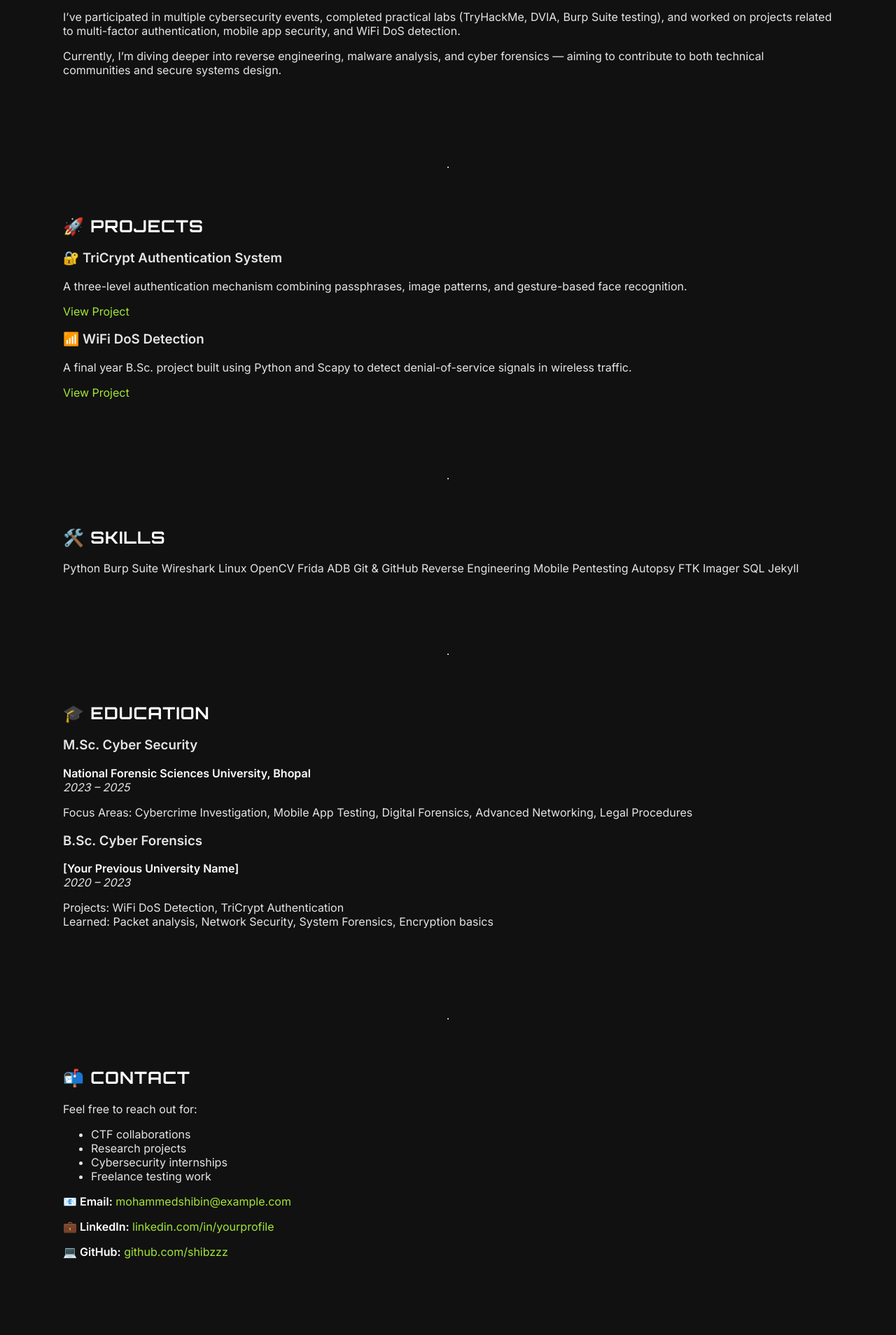
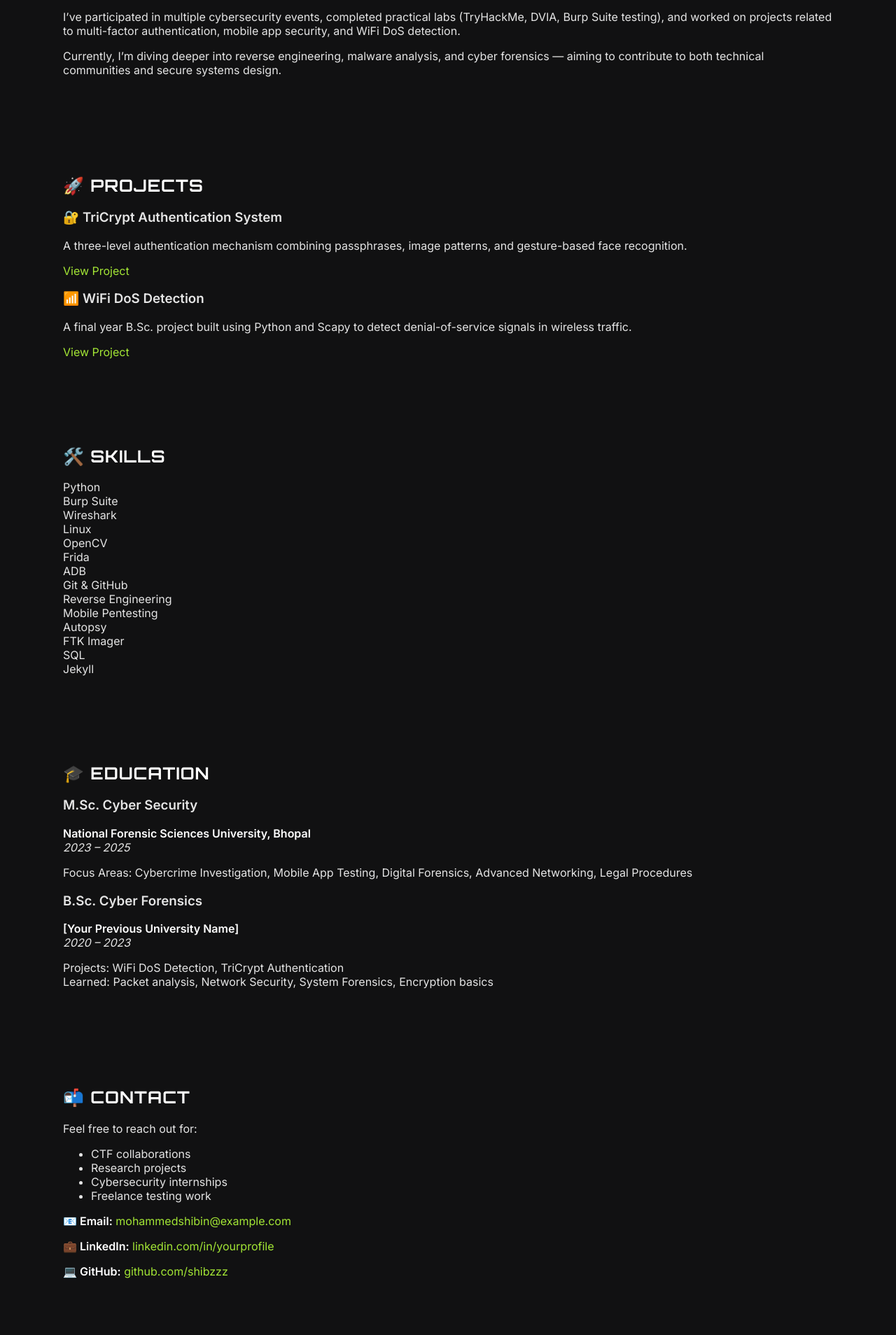
Before and after one commit to Shibzzz/mohdshibin, a Jekyll site: the page built from index.md, in a window 1280 px wide. Shown: the part 677-2585 px from the top of the page at 70% size. Built offline with Jekyll 4.4.1, drawn with Linux system fonts in a browser that asks for light colours.

Commit message:
Update index.md

```diff
--- a/index.md
+++ b/index.md
@@ -37,7 +37,6 @@ title: Home
   </p>
 </section>
 
----
 
 <section class="reveal-on-scroll">
   <h2>🚀 Projects</h2>
@@ -55,29 +54,28 @@ title: Home
   </div>
 </section>
 
----
 
 <section class="reveal-on-scroll">
   <h2>🛠️ Skills</h2>
   <div class="skills-list">
-    <span class="skill">Python</span>
-    <span class="skill">Burp Suite</span>
-    <span class="skill">Wireshark</span>
-    <span class="skill">Linux</span>
-    <span class="skill">OpenCV</span>
-    <span class="skill">Frida</span>
-    <span class="skill">ADB</span>
-    <span class="skill">Git & GitHub</span>
-    <span class="skill">Reverse Engineering</span>
-    <span class="skill">Mobile Pentesting</span>
-    <span class="skill">Autopsy</span>
-    <span class="skill">FTK Imager</span>
-    <span class="skill">SQL</span>
-    <span class="skill">Jekyll</span>
+    <span class="skill">Python</span><br>
+    <span class="skill">Burp Suite</span><br>
+    <span class="skill">Wireshark</span><br>
+    <span class="skill">Linux</span><br>
+    <span class="skill">OpenCV</span><br>
+    <span class="skill">Frida</span><br>
+    <span class="skill">ADB</span><br>
+    <span class="skill">Git & GitHub</span><br>
+    <span class="skill">Reverse Engineering</span><br>
+    <span class="skill">Mobile Pentesting</span><br>
+    <span class="skill">Autopsy</span><br>
+    <span class="skill">FTK Imager</span><br>
+    <span class="skill">SQL</span><br>
+    <span class="skill">Jekyll</span><br>
   </div>
 </section>
 
----
+
 
 <section class="reveal-on-scroll">
   <h2>🎓 Education</h2>
@@ -93,7 +91,6 @@ title: Home
   Learned: Packet analysis, Network Security, System Forensics, Encryption basics</p>
 </section>
 
----
 
 <section class="reveal-on-scroll">
   <h2>📬 Contact</h2>
@@ -110,7 +107,7 @@ title: Home
   <p><strong>💻 GitHub:</strong> <a href="https://github.com/shibzzz">github.com/shibzzz</a></p>
 </section>
 
----
+
 
 <script>
 document.addEventListener("DOMContentLoaded", function () {
```
